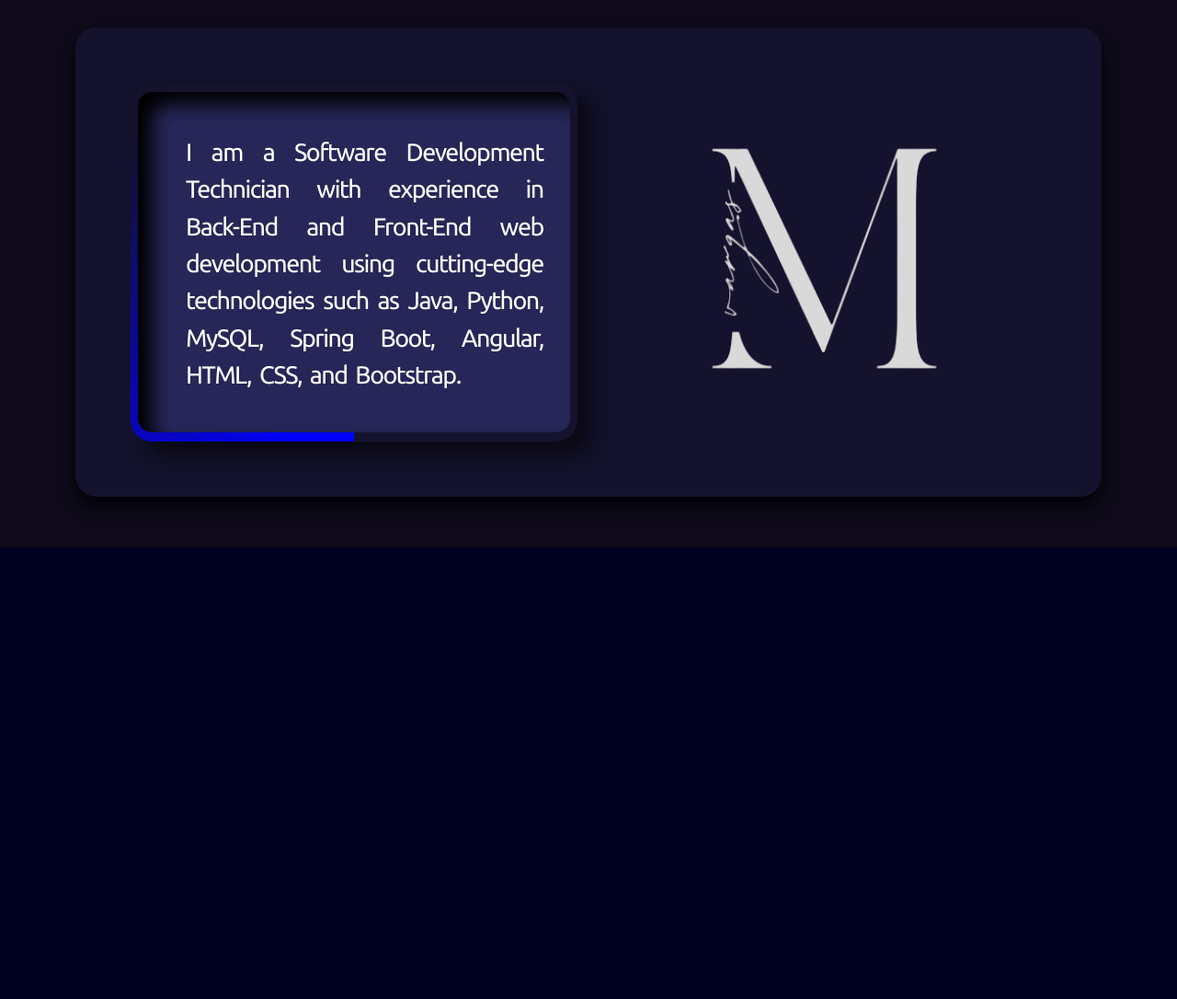
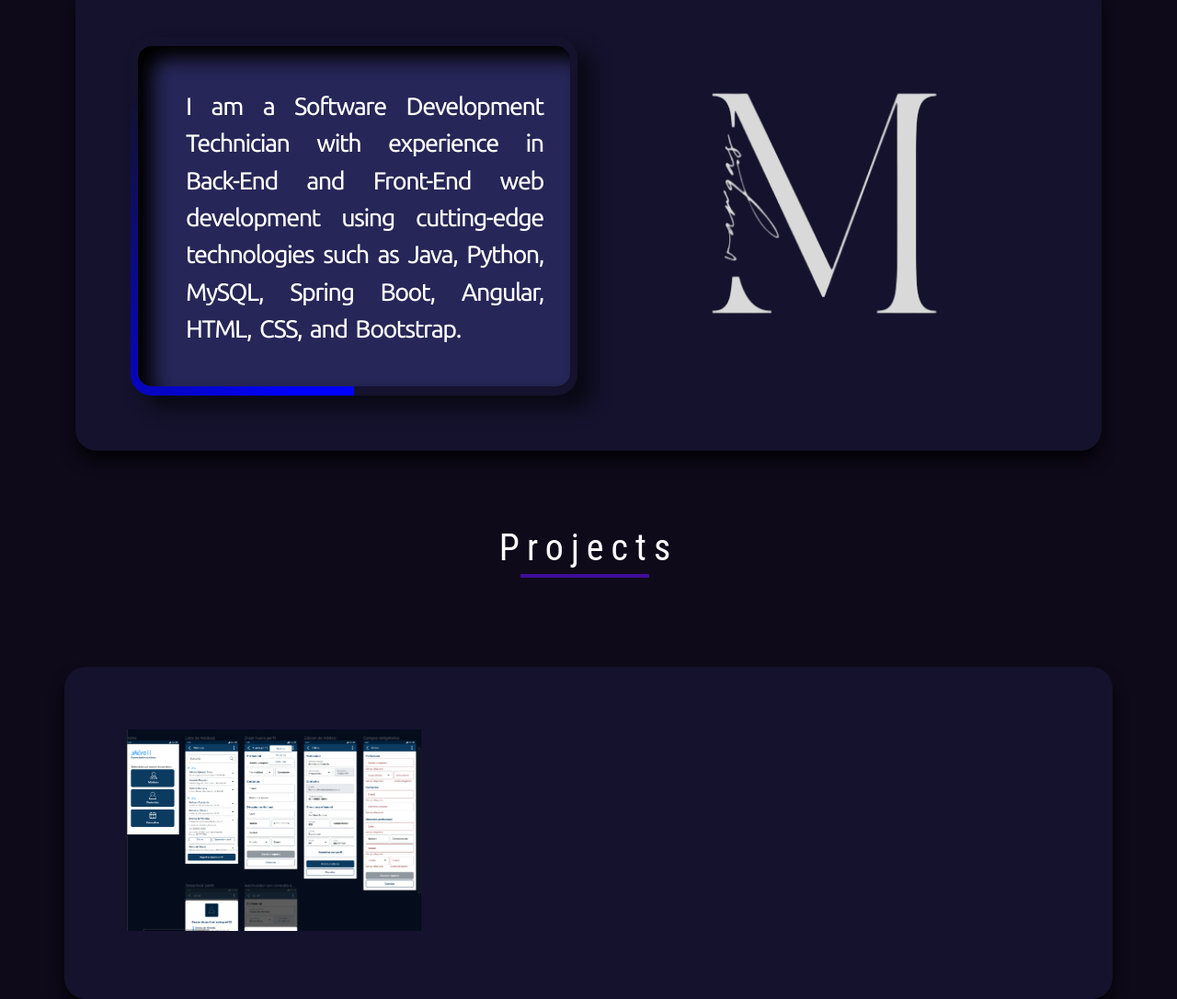
Before and after one commit to audryapps/Portfolio, a website: page index.html in a window 1280 px wide. Shown: the part 865-1951 px from the top of the page at 92% size. Before the commit the page ends 1460 px from the top, so only its background shows below. Drawn offline with nearby package versions, Linux system fonts and the light colour scheme; files whose address does not match are found by name; a web font is replaced by a local one.

Commit message:
projects v1
projects v1

```diff
--- a/css/style.css
+++ b/css/style.css
@@ -750,9 +750,15 @@
       margin-top: 10px;
   }
 
+  .page-content.new{
+    max-width: 624.8px;
+
+  }
+
 }
 
 @media (max-width: 600px) {
+
 
 
   .abo{
@@ -841,10 +847,12 @@
 #post{
 
   height: 300px;
-  width: 100px;
+  width: 500px;
   background: url(../images/Main_Logo__1_-removebg-preview.png) no-repeat center;
   background-size: cover;
-  margin: 40px auto;
+  margin: 30px auto;
+  z-index: 1000;
+  align-items: end;
 }
 
 #post:hover{
@@ -868,15 +876,15 @@
   text-align: center;
   text-decoration: none;
   top: 50%;
-	left: 43%;
+	left: 40%;
   transform: translate(-50%, -50px);
   padding: 15px;
-  font-family: 'Six Caps', sans-serif;
+  font-family: 'Poppins', sans-serif;
   text-transform: uppercase;
   letter-spacing: 0.03em;
   position: relative;
   border-width: 0.1em;
-  font-size: 100px;
+  font-size: 50px;
   line-height: 1em;
   color: #FFFFFF;
   z-index: 1;
@@ -974,3 +982,137 @@
 
 
 /* end about me effects*/
+
+
+/*Projects start section*/
+
+.projects{
+  text-align: center;
+  margin-top: 50px;
+  margin-bottom: -50px;
+  font-family: 'Poppins', sans-serif;
+  font-size: 40px;
+}
+.svg-wrapper {
+  height: 60px;
+	margin: 0 auto;
+  position: relative;
+  top: 50%;
+  transform: translateY(-50%);
+  width: 320px;
+}
+
+.shape {
+  fill: transparent;
+  stroke-dasharray: 140 540;
+  stroke-dashoffset: -474;
+  stroke-width: 8px;
+  stroke: #3f0d9b;
+}
+
+.text {
+  color: #fff;
+  font-family: 'Roboto Condensed';
+  font-size: 40px;
+  letter-spacing: 8px;
+  line-height: 32px;
+  position: relative;
+  top: -48px;
+}
+
+@keyframes draw {
+  0% {
+    stroke-dasharray: 140 540;
+    stroke-dashoffset: -474;
+    stroke-width: 8px;
+  }
+  100% {
+    stroke-dasharray: 760;
+    stroke-dashoffset: 0;
+    stroke-width: 8px;
+  }
+}
+
+.svg-wrapper:hover .shape {
+  -webkit-animation: 0.5s draw linear forwards;
+  animation: 0.5s draw linear forwards;
+}
+/*Projects end section*/
+
+/*Projects hover*/
+.hover-img {
+  background-color: #000;
+  color: #fff;
+  display: inline-block;
+  margin: 8px;
+  max-width: 320px;
+  min-width: 240px;
+  overflow: hidden;
+  position: relative;
+  text-align: center;
+  width: 100%;
+}
+
+.hover-img * {
+  box-sizing: border-box;
+  transition: all 0.45s ease;
+}
+
+.hover-img::before,
+.hover-img::after {
+  background-color: rgba(0, 0, 0, 0.5);
+  border-top: 32px solid rgba(0, 0, 0, 0.5);
+  border-bottom: 32px solid rgba(0, 0, 0, 0.5);
+  position: absolute;
+  top: 0;
+  bottom: 0;
+  left: 0;
+  right: 0;
+  content: '';
+  transition: all 0.3s ease;
+  z-index: 1;
+  opacity: 0;
+  transform: scaleY(2);
+}
+
+.hover-img img {
+  vertical-align: top;
+  max-width: 100%;
+  backface-visibility: hidden;
+}
+
+.hover-img figcaption {
+  position: absolute;
+  top: 0;
+  bottom: 0;
+  left: 0;
+  right: 0;
+  align-items: center;
+  z-index: 1;
+  display: flex;
+  flex-direction: column;
+  justify-content: center;
+  line-height: 1.1em;
+  opacity: 0;
+  z-index: 2;
+  transition-delay: 0.1s;
+  font-size: 24px;
+  font-family: sans-serif;
+  font-weight: 400;
+  letter-spacing: 1px;
+  text-transform: uppercase;
+}
+
+.hover-img:hover::before,
+.hover-img:hover::after {
+  transform: scale(1);
+  opacity: 1;
+}
+
+.hover-img:hover > img {
+  opacity: 0.7;
+}
+
+.hover-img:hover figcaption {
+  opacity: 1;
+}
--- a/index.html
+++ b/index.html
@@ -73,9 +73,8 @@
 
 </section>
   <section class="about">
-
     <div class="container">
-      <div class="page-content">
+      <div class="page-content new">
       <div class="row">
         <div class="col-lg-6">
         <div>
@@ -93,6 +92,36 @@
   </div>
 </div>
   </section>
+  <section class="projects">
+    <div class="svg-wrapper">
+      <svg height="60" width="320" xmlns="http://www.w3.org/2000/svg">
+        <rect class="shape" height="60" width="320" />
+      </svg>
+       <div class="text">Projects</div>
+      </div>
+    </section>
+    <section>
+      <div class="container ">
+        <div class="row">
+          <div class="page-content">
+          <div class="col-md-4">
+           <div>
+              <figure class="hover-img">
+                <img src="./images/med-voll.png"/>
+                  <figcaption>
+                  <h3>Back-end Development<br/>medical application</h3>
+               </figcaption>
+              </figure>
+            </div>
+          </div>
+        <div class="col-md-4"></div>
+        <div class="col-md-4"></div>
+      </div>
+       </div>
+      </div>
+    </div>
+  </section>
+
     <script src="./js/script.js"></script>
     <script src="https://cdn.jsdelivr.net/npm/bootstrap@5.3.2/dist/js/bootstrap.bundle.min.js" integrity="sha384-C6RzsynM9kWDrMNeT87bh95OGNyZPhcTNXj1NW7RuBCsyN/o0jlpcV8Qyq46cDfL" crossorigin="anonymous"></script>
   </body>
```
Also changed, not shown: images/med-voll.png (added).
